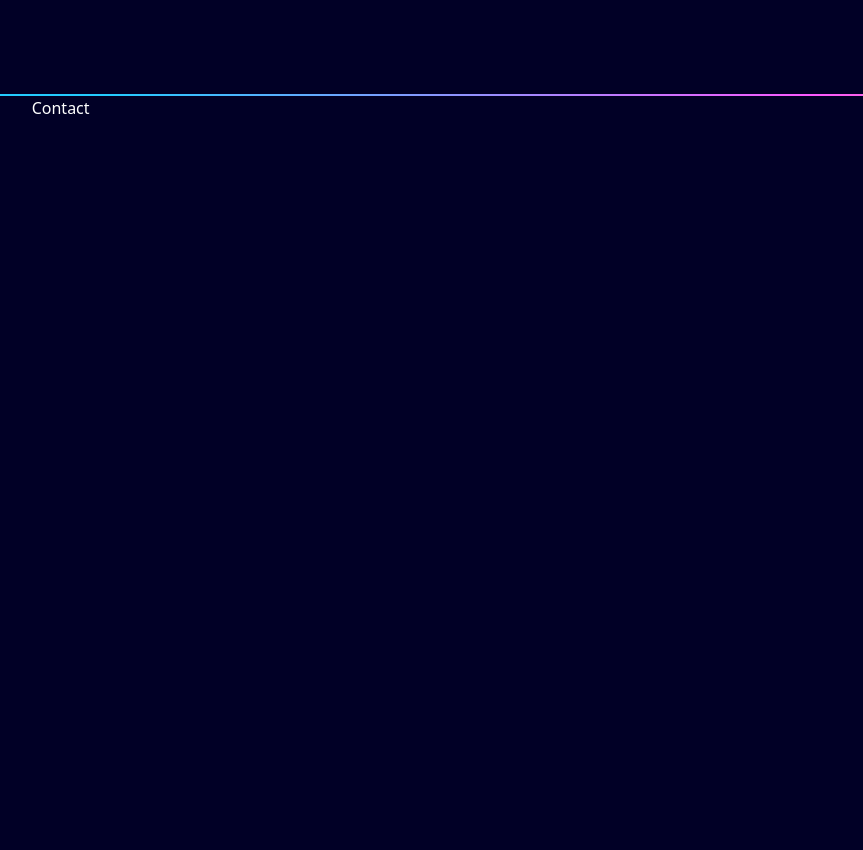
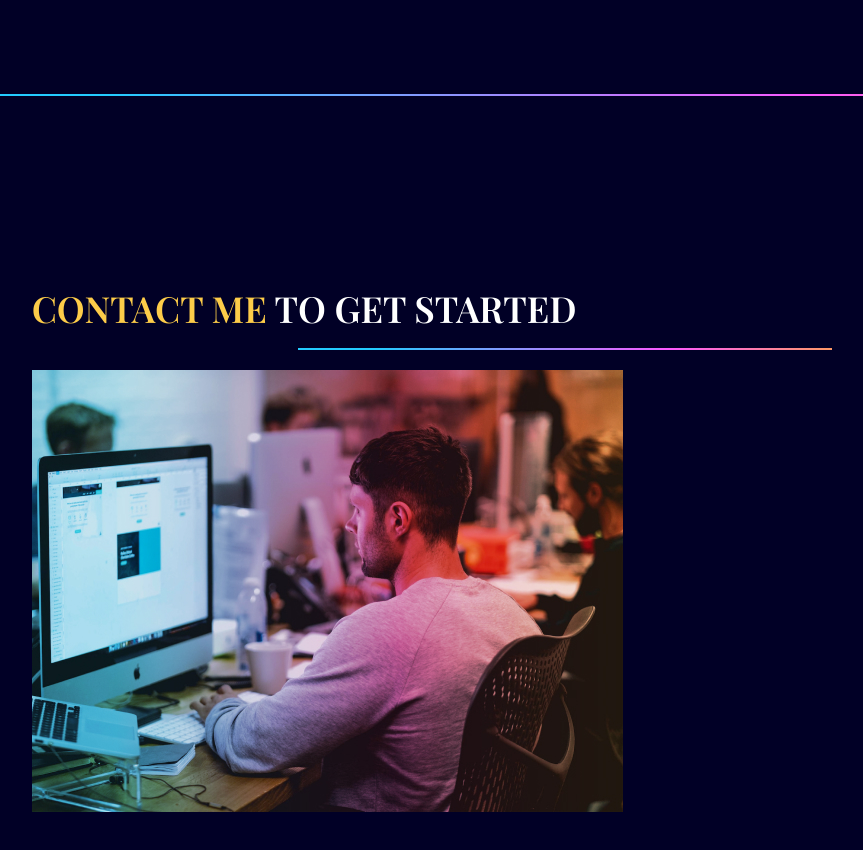
Before and after one commit to afiatamanna06/jane-esper, a React (Create React App) app: page / in a window 1280 px wide. Shown: the part 4260-5110 px from the top of the page, without its empty margins (75-938 px from the left). Before the commit the page ends 4380 px from the top, so only its background shows below. Built offline with nearby package versions, Linux system fonts and the light colour scheme.

Commit message:
Add contact section image

```diff
--- a/package.json
+++ b/package.json
@@ -15,6 +15,7 @@
     "react": "^18.2.0",
     "react-anchor-link-smooth-scroll": "^1.0.12",
     "react-dom": "^18.2.0",
+    "react-hook-form": "^7.39.5",
     "react-icons": "^4.6.0",
     "react-router-dom": "^6.4.3",
     "react-scripts": "5.0.1",
--- a/src/components/contact/Contact.tsx
+++ b/src/components/contact/Contact.tsx
@@ -1,9 +1,72 @@
-
+import LineGradient from "../common/LineGradient";
+import { motion } from "framer-motion";
+import { useForm } from "react-hook-form";
+import ContactImage from "../../assets/contact-image.jpeg";
 
 function Contact() {
+  const {
+    register,
+    trigger,
+    formState: { errors },
+  } = useForm();
+
+  const onSubmit = async (e: any) => {
+    const isValid = await trigger();
+
+    if (!isValid) {
+      e.preventDefault();
+    }
+  };
+
   return (
-    <div>Contact</div>
-  )
+    <section id="contact" className="py-48">
+      <motion.div
+        initial="hidden"
+        whileInView="visible"
+        viewport={{ once: true, amount: 0.5 }}
+        transition={{ duration: 0.5 }}
+        variants={{
+          hidden: { opacity: 0, x: -50 },
+          visible: { opacity: 1, x: 0 },
+        }}
+      >
+        <div>
+          <p className="font-playfair font-semibold text-4xl">
+            <span className="text-yellow">CONTACT ME</span> TO GET STARTED
+          </p>
+          <div className="flex md:justify-end my-5">
+            <LineGradient width="mx-auto w-2/4" />
+          </div>
+        </div>
+      </motion.div>
+      <div className="md:flex md:justify-between gap-16 mt-5">
+        <motion.div
+          initial="hidden"
+          whileInView="visible"
+          viewport={{ once: true, amount: 0.5 }}
+          transition={{ duration: 0.5 }}
+          variants={{
+            hidden: { opacity: 0, y: -50 },
+            visible: { opacity: 1, y: 0 },
+          }}
+        >
+          <img src={ContactImage} alt="" />
+        </motion.div>
+        <motion.div
+          initial="hidden"
+          whileInView="visible"
+          viewport={{ once: true, amount: 0.5 }}
+          transition={{ duration: 0.5 }}
+          variants={{
+            hidden: { opacity: 0, y: -50 },
+            visible: { opacity: 1, y: 0 },
+          }}
+        >
+
+        </motion.div>
+      </div>
+    </section>
+  );
 }
 
-export default Contact
+export default Contact;
```
Also changed, not shown: 1 other file (tests, documents, lock files or other folders).
